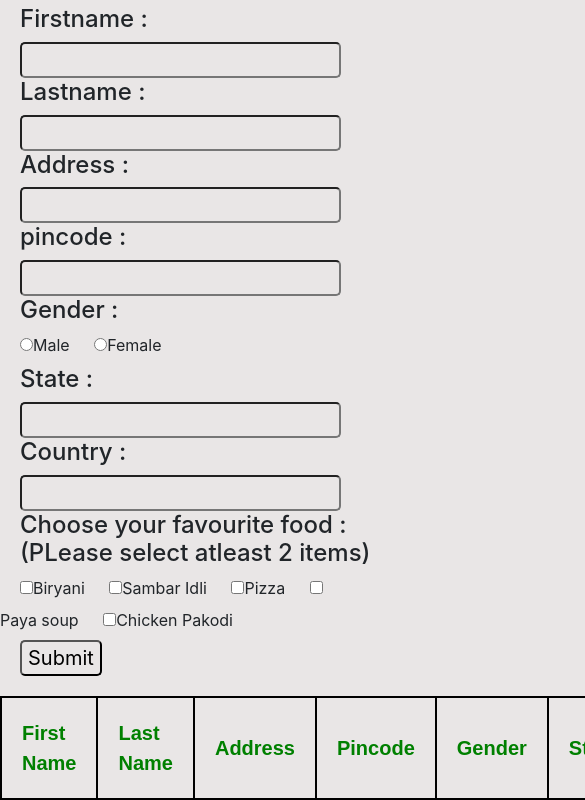
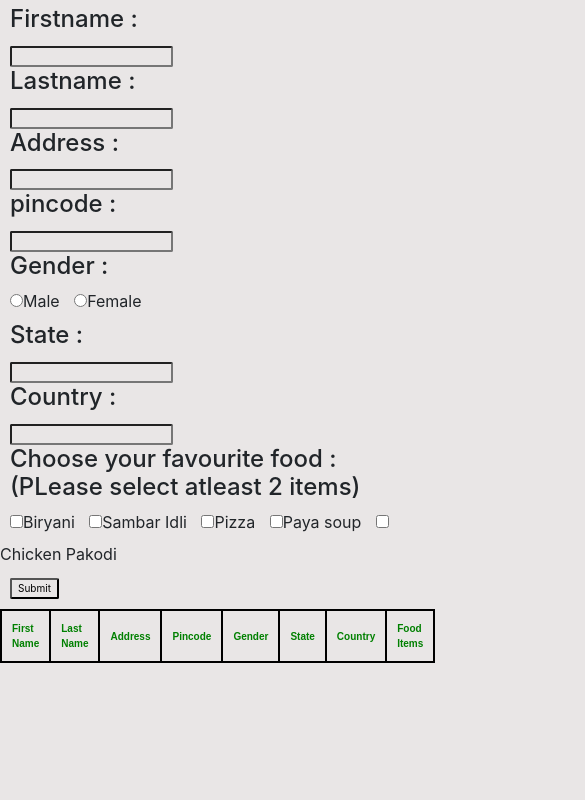
Before and after one commit to narendra1727/Formsubmit, a plain HTML site: page index.html in a window 390 px wide. Shown: the part 115-915 px from the top of the page, 585 px wide, since content can reach past the window. After the commit the page ends 844 px from the top, so only its background shows below. Drawn offline with nearby package versions, Linux system fonts and the light colour scheme.

Commit message:
responsivedesign

```diff
--- a/form.css
+++ b/form.css
@@ -23,7 +23,41 @@ table,th,td{
     border: 2px solid black;
     border-collapse: collapse;
     padding:20px;
-    font-size: 20px;;
+    font-size: 20px;
     font-family: Arial, Helvetica, sans-serif;
     color: green;
 }
+
+@media (max-width:1000px){
+    input{
+        margin-left:10px;
+        font-size:10px;
+        border-radius: 2px;
+        background-color: rgb(233, 230, 230);
+    }
+
+    h4{
+        margin-left:10px;
+    }
+
+
+    body{
+
+        background-color:rgb(233, 230, 230);;
+    }
+    table{
+
+        margin:auto;
+        margin-top:10px;
+    }
+    table,th,td{
+        border: 2px solid black;
+        border-collapse: collapse;
+        padding:10px;
+        font-size: 10px;
+        font-family: Arial, Helvetica, sans-serif;
+        color: green;
+    }
+
+
+}
```
